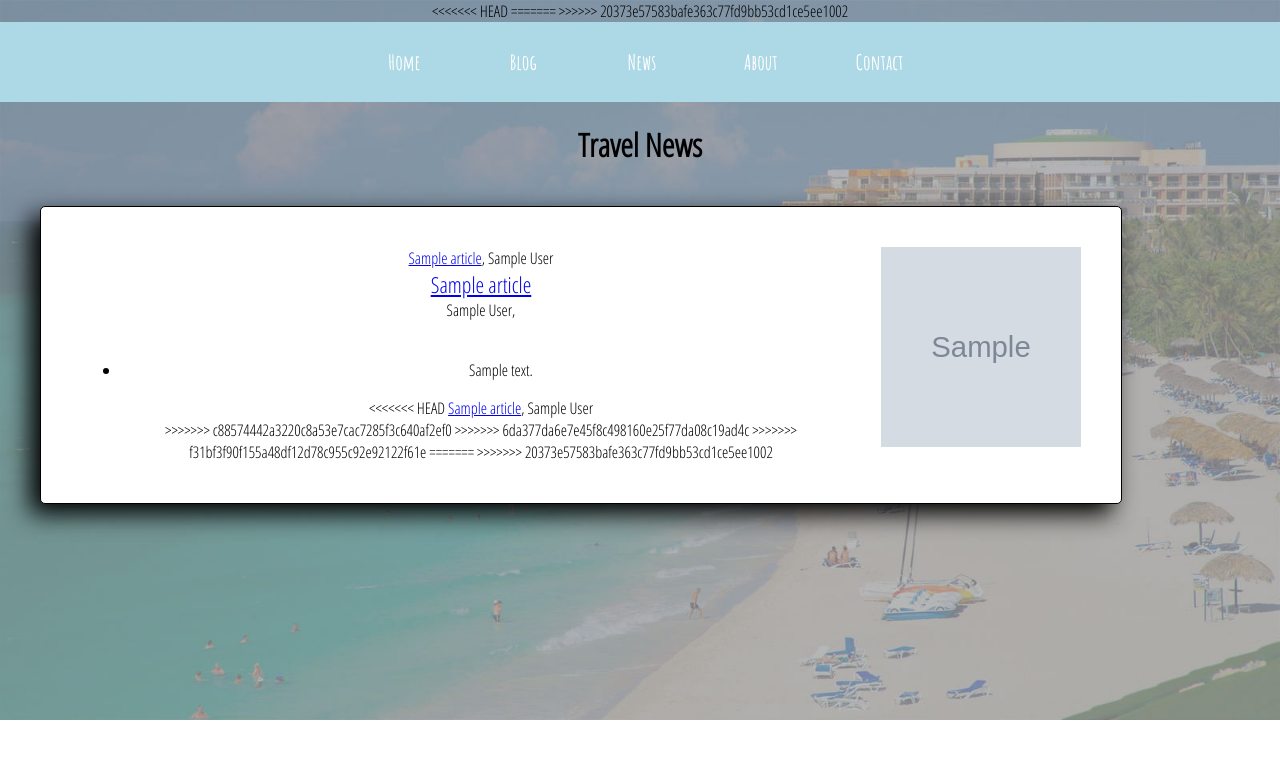
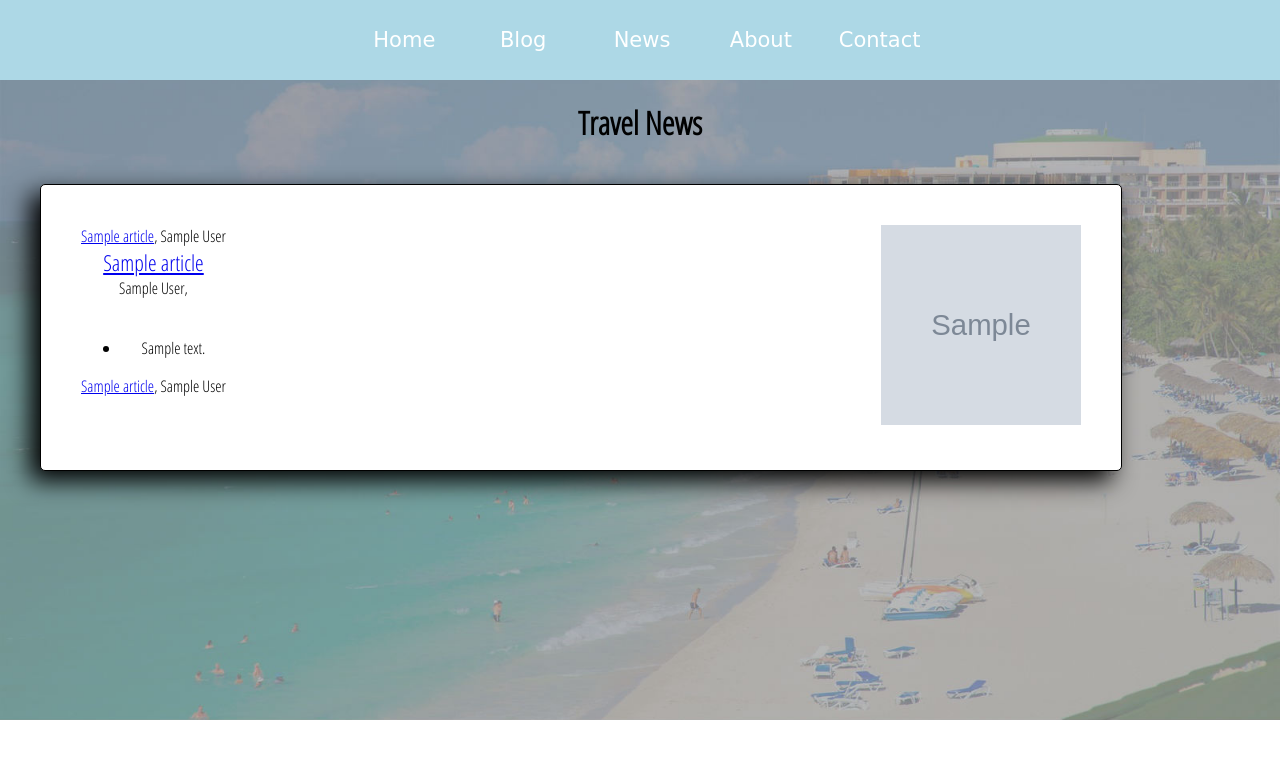
Before and after one commit to elvinng7/dreamdestination, a Python web app: template templates/news.html in a window 1280 px wide. Shown: the top 759 px of the page. Run offline with Jinja, Linux system fonts and the light colour scheme; the template is opened without the code that fills it: most values are stand-ins (such as "Sample title", 1, 10 or a date in 2020); grey boxes marked "Sample" are stand-in pictures.

Commit message:
fixed odd merge conflicts head tags

```diff
--- a/stylesheets/results.css
+++ b/stylesheets/results.css
@@ -28,6 +28,7 @@
   align-items: center;
   padding: 30px;
   background-color: lightblue;
+  font-size: 20px;
 }
 
 .hotels_food {
--- a/templates/news.html
+++ b/templates/news.html
@@ -1,17 +1,11 @@
 <!DOCTYPE html>
 <head>
-<<<<<<< HEAD
-  <link rel="stylesheet" href="/stylesheets/home.css"/></head>
-=======
-
-  <link rel="stylesheet" href="/stylesheets/home.css"/></head>
-
+  <link rel="stylesheet" href="/stylesheets/home.css"/>
   <link href="https://fonts.googleapis.com/css?family=Open+Sans+Condensed:300" rel="stylesheet">
   <link rel="stylesheet" href="stylesheets/news.css"
-
->>>>>>> 20373e57583bafe363c77fd9bb53cd1ce5ee1002
   <link href="https://fonts.googleapis.com/css?family=Amatic+SC:700|Open+Sans" rel="stylesheet">
-  <title>Welcome Page</title>
+</head>
+<title>Welcome Page</title>
 
 <style>
 
@@ -19,8 +13,6 @@
   background-image: url("/images/cuba.jpeg");
 }
 </style>
-
-</head>
 
 <body id="newsbackground">
     <div class="nav">
@@ -56,16 +48,9 @@
   <li>{{article["description"]}}</li>
 </ul>
 
-<<<<<<< HEAD
 
       <a href = {{article["url"]}}>{{article["title"]}}</a>, {{article["author"]}} <br>
 
->>>>>>> c88574442a3220c8a53e7cac7285f3c640af2ef0
->>>>>>> 6da377da6e7e45f8c498160e25f77da08c19ad4c
->>>>>>> f31bf3f90f155a48df12d78c955c92e92122f61e
-=======
-
->>>>>>> 20373e57583bafe363c77fd9bb53cd1ce5ee1002
     </div>
     <div id="newsimage">
     <img src= {{article["urlToImage"]}} alt="Smiley face" height="200" width="200"> <br>
```
